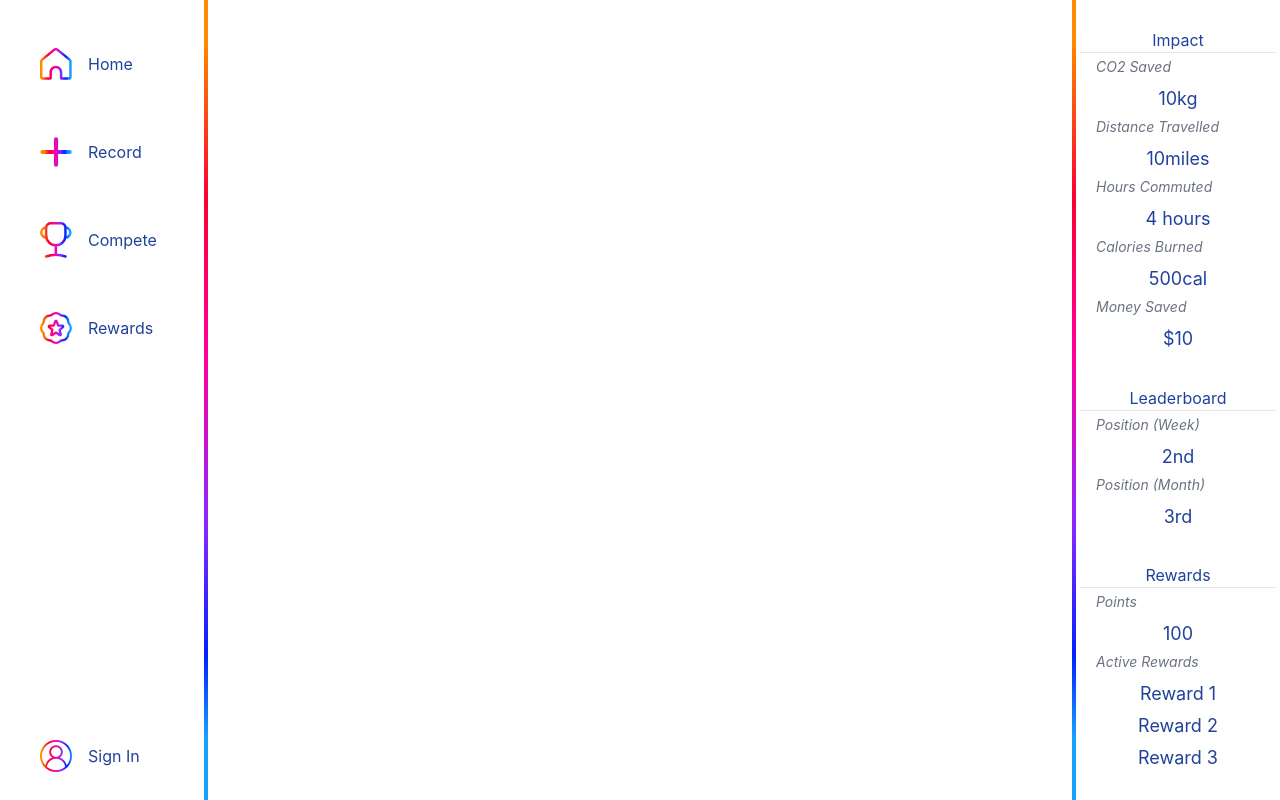
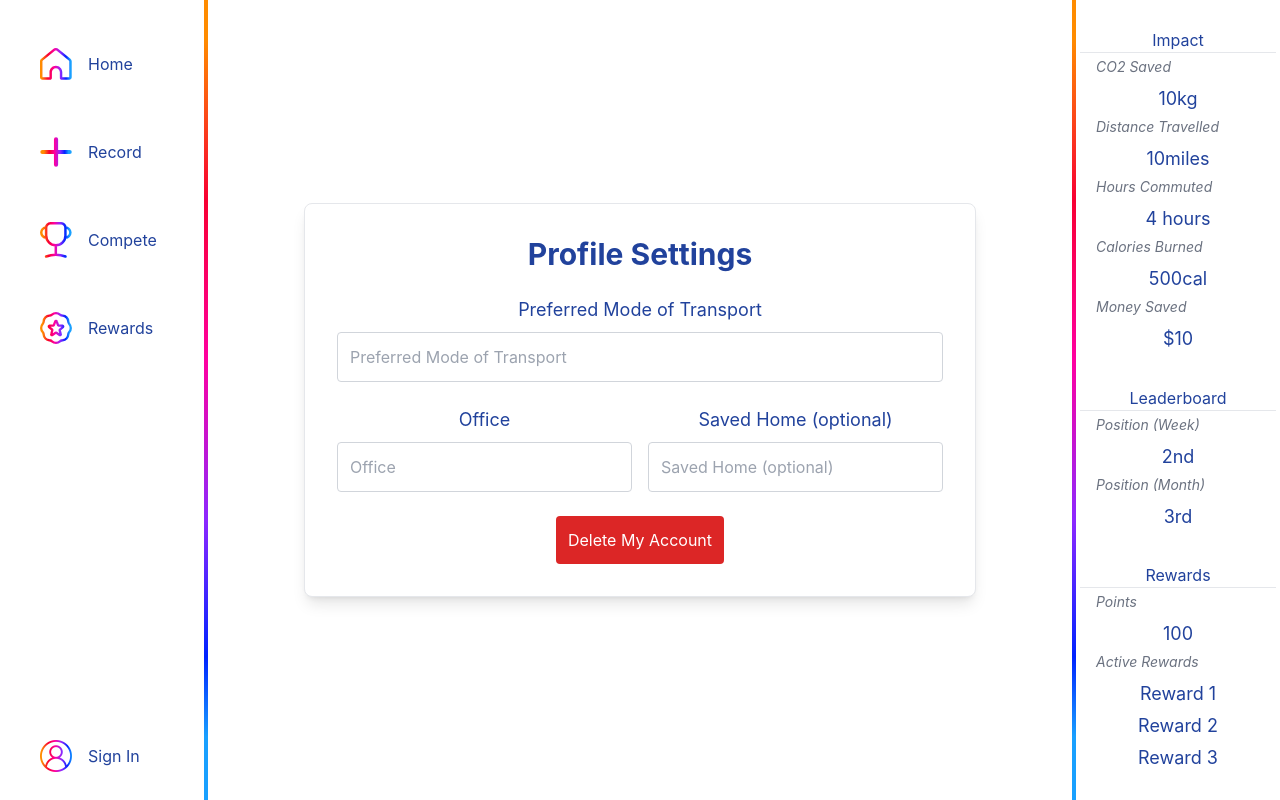
Before and after one commit to SkyPedal/SkyPedal, a React (Vite) app: page /profile in a window 1280 px wide. Built offline with nearby package versions, Linux system fonts and the light colour scheme; a web font is replaced by a local one.

Commit message:
Skeleton of sign up section complete, Placeholder for implementing REST

```diff
--- a/src/App.jsx
+++ b/src/App.jsx
@@ -7,6 +7,7 @@ import ActivityFeed from "./components/ActivityFeed";
 import InfoSidebar from "./components/InfoSidebar";
 import Placeholder from "./components/Placeholder";
 import SignUpPage from "./components/SignUpPage";
+import Profile from "./components/Profile";
 
 
 function App() {
@@ -21,6 +22,7 @@ function App() {
               <Route path="/broke" element={<ActivityFeed />} />
               <Route path="/signin" element={<Placeholder />} />
               <Route path="/signup" element={<SignUpPage />}/>
+              <Route path="/profile" element={<Profile />} />
               {/* TODO: add routes here */}
             </Routes>
           </div>
--- a/src/components/Placeholder.jsx
+++ b/src/components/Placeholder.jsx
@@ -1,8 +1,17 @@
+// src/components/Placeholder.js
 import React from "react";
-import { Link } from "react-router-dom";
+import { Link, useNavigate } from "react-router-dom";
 import Button from "./signInPage/Button";
 
 const Placeholder = () => {
+  const navigate = useNavigate();
+
+  const handleSignIn = () => {
+    // Perform sign-in logic here
+    // After successful sign-in, navigate to the profile page
+    navigate('/profile');
+  };
+
   return (
     <div className="flex items-center justify-center h-full w-full">
       <div className="p-16 bg-white border rounded-lg shadow-lg max-w-lg w-full">
@@ -38,11 +47,9 @@ const Placeholder = () => {
               Sign Up
             </Button>
           </Link>
-          <Link to="/signin">
-            <Button className="bg-sky-indigo text-gray-300 p-3 rounded">
-              Sign In
-            </Button>
-          </Link>
+          <Button className="bg-sky-indigo text-gray-300 p-3 rounded" onClick={handleSignIn}>
+            Sign In
+          </Button>
         </div>
       </div>
     </div>
--- /dev/null
+++ b/src/components/Profile.jsx
@@ -0,0 +1,54 @@
+import React from "react";
+import { useNavigate } from "react-router-dom";
+
+const Profile = () => {
+  const navigate = useNavigate();
+
+  const handleDeleteAccount = () => {
+    // Add any account deletion logic here
+    // After deletion, navigate to the sign-in page
+    navigate('/signin');
+  };
+
+  return (
+    <div className="flex items-center justify-center h-full w-full p-8">
+      <div className="bg-white border rounded-lg shadow-lg p-8 w-full max-w-2xl">
+        <h1 className="text-3xl font-bold mb-6 text-sky-indigo">Profile Settings</h1>
+
+        <div className="mb-6">
+          <label className="block text-lg mb-2 text-sky-indigo">Preferred Mode of Transport</label>
+          <input
+            type="text"
+            placeholder="Preferred Mode of Transport"
+            className="w-full p-3 border border-gray-300 rounded"
+          />
+        </div>
+
+        <div className="flex mb-6">
+          <div className="w-1/2 mr-2">
+            <label className="block text-lg mb-2 text-sky-indigo">Office</label>
+            <input
+              type="text"
+              placeholder="Office"
+              className="w-full p-3 border border-gray-300 rounded"
+            />
+          </div>
+          <div className="w-1/2 ml-2">
+            <label className="block text-lg mb-2 text-sky-indigo">Saved Home (optional)</label>
+            <input
+              type="text"
+              placeholder="Saved Home (optional)"
+              className="w-full p-3 border border-gray-300 rounded"
+            />
+          </div>
+        </div>
+
+        <button onClick={handleDeleteAccount} className="bg-red-600 text-white p-3 rounded">
+          Delete My Account
+        </button>
+      </div>
+    </div>
+  );
+};
+
+export default Profile;
--- a/src/components/SignUpPage.jsx
+++ b/src/components/SignUpPage.jsx
@@ -1,25 +1,33 @@
-// src/components/SignUpPage.js
 import React from "react";
+import { useNavigate } from "react-router-dom";
 
 const SignUpPage = () => {
+  const navigate = useNavigate();
+
+  const handleSignUp = () => {
+    // Perform sign-up logic here
+    // After successful sign-up, navigate to the profile page
+    navigate('/profile');
+  };
+
   return (
     <div className="flex items-center justify-center h-full w-full">
       <div className="p-16 bg-white border rounded-lg shadow-lg max-w-lg w-full">
         <h1 className="text-3xl font-bold mb-6 text-sky-indigo">Sign Up</h1>
 
         <div className="mb-6">
-          <label className="block text-lg mb-2 text-sky-indigo">Sky Email:</label>
+          <label className="block text-lg mb-2 text-sky-indigo ">Sky Email:</label>
           <input
             type="email"
             placeholder="Enter your email"
-            className="w-full p-3 border border-gray-300 rounded text-sky-indigo"
+            className="w-full p-3 border border-gray-300 rounded text-sky-indigo "
           />
         </div>
 
         <div className="mb-6">
           <label className="block text-lg mb-2 text-sky-indigo">Username:</label>
           <input
-            type="username"
+            type="text"
             placeholder="Enter your username"
             className="w-full p-3 border border-gray-300 rounded text-sky-indigo"
           />
@@ -34,7 +42,6 @@ const SignUpPage = () => {
           />
         </div>
 
-
         <div className="mb-6">
           <label className="block text-lg mb-2 text-sky-indigo">Confirm Password:</label>
           <input
@@ -44,7 +51,12 @@ const SignUpPage = () => {
           />
         </div>
 
-        <button className="bg-sky-indigo text-white p-3 rounded w-full">Sign Up</button>
+        <button
+          className="bg-sky-indigo text-white p-3 rounded w-full"
+          onClick={handleSignUp}
+        >
+          Sign Up
+        </button>
       </div>
     </div>
   );
```
